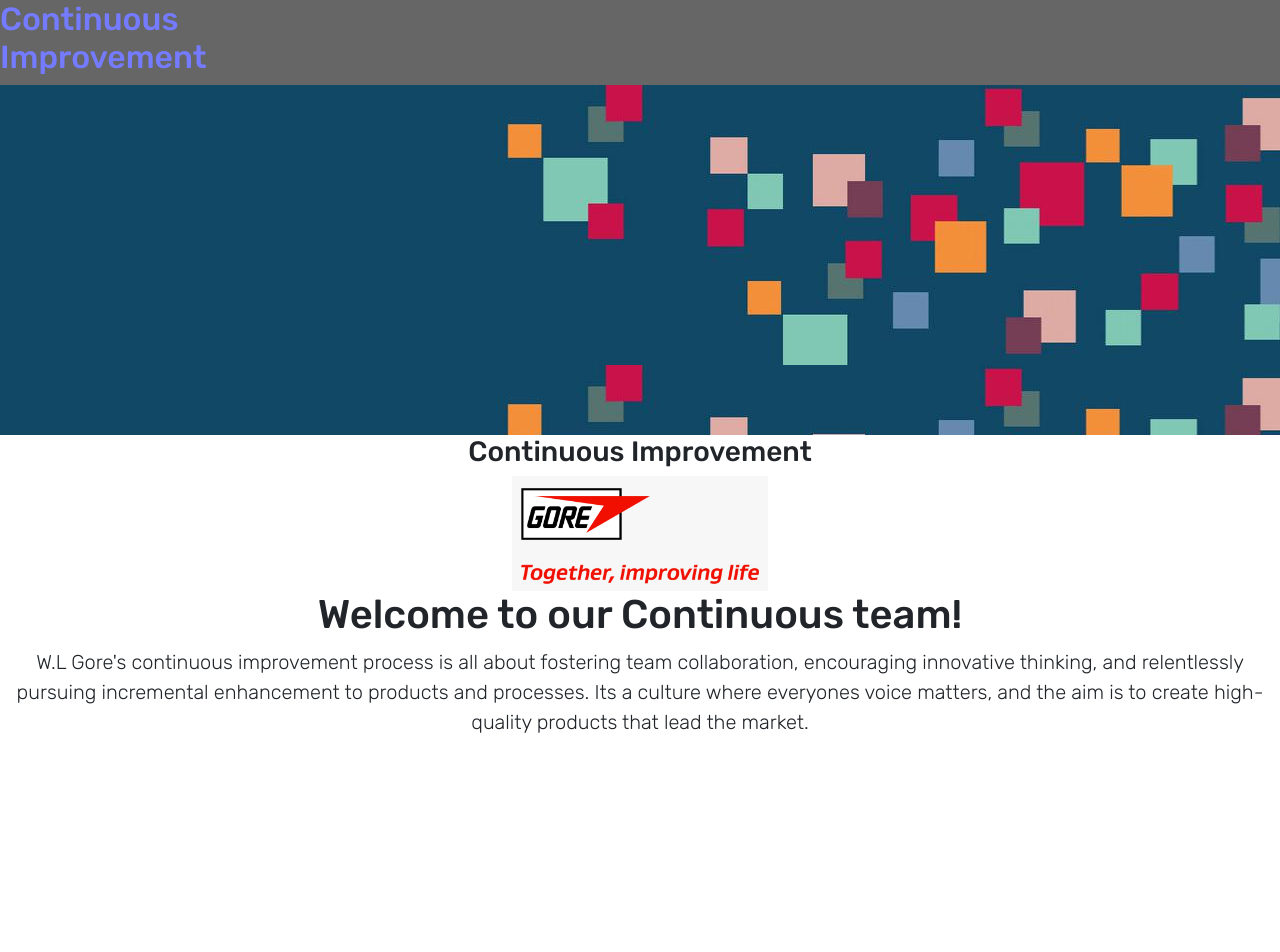
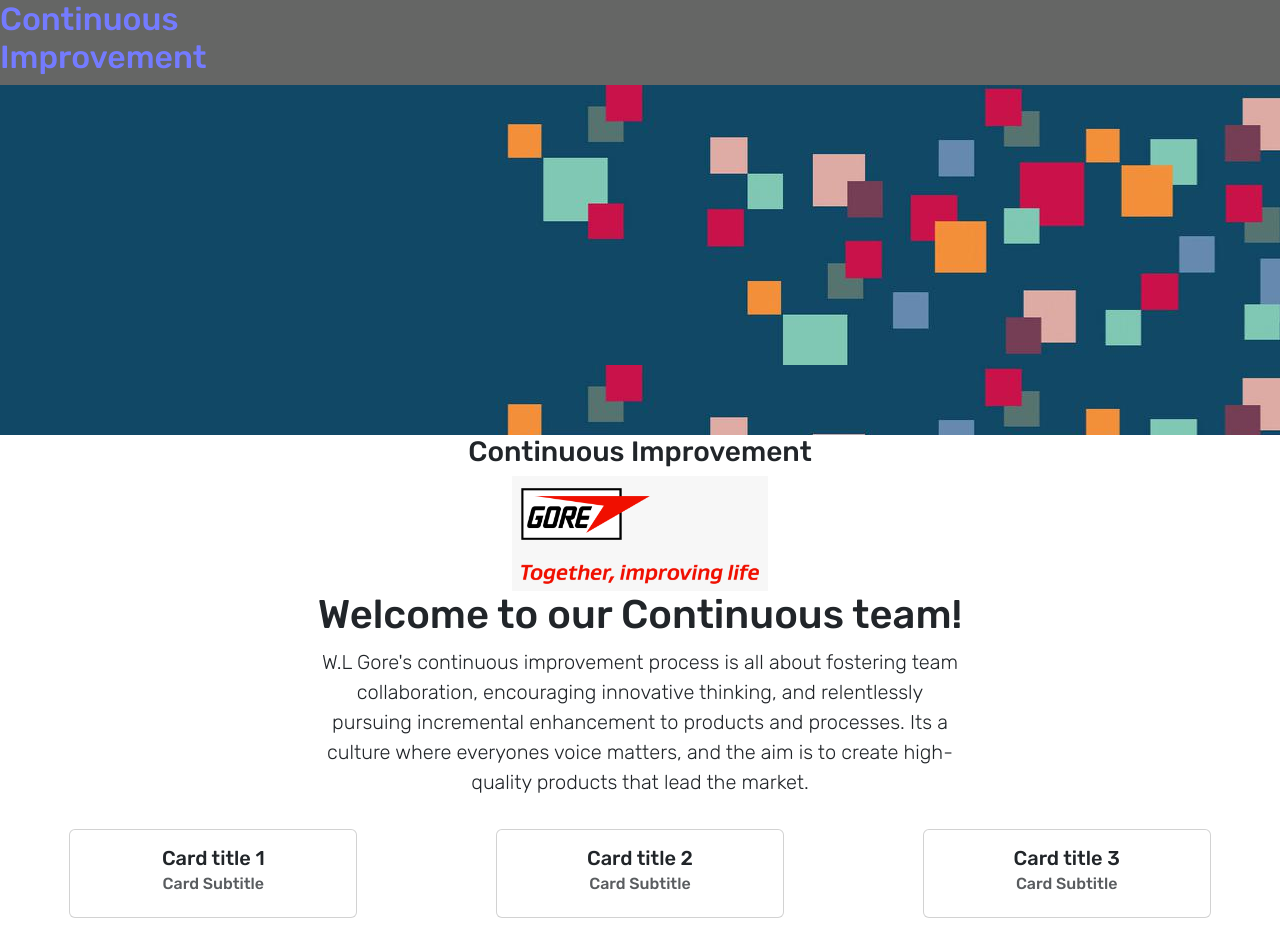
Before and after one commit to aestrella0140/REACT--Project-Management, a React (Vite) app in the folder client/: page / in a window 1280 px wide. Shown: the top 952 px of the page. Built offline with nearby package versions, Linux system fonts and the light colour scheme.

Commit message:
flip card creation using css

```diff
--- a/client/src/pages/landingPage.jsx
+++ b/client/src/pages/landingPage.jsx
@@ -19,28 +19,45 @@ const LandingPage = () => {
         <div className="inner">
           <img className="img-fluid width-50" src={goreLogo} alt="Gore Logo" />
         </div>
-        <h1 className="cover-heading">
-          Welcome to our Continuous team!
-        </h1>
-
-        <p className="lead">
-          W.L Gore's continuous improvement process is all about fostering team
-          collaboration, encouraging innovative thinking, and relentlessly
-          pursuing incremental enhancement to products and processes. Its a
-          culture where everyones voice matters, and the aim is to create
-          high-quality products that lead the market.
+        <h1 className="cover-heading">Welcome to our Continuous team!</h1>
+        <div className="d-flex flex-column justify-content-center align-items-center vh-50">
+          <p className="w-50 lead">
+            W.L Gore's continuous improvement process is all about fostering
+            team collaboration, encouraging innovative thinking, and
+            relentlessly pursuing incremental enhancement to products and
+            processes. Its a culture where everyones voice matters, and the aim
+            is to create high-quality products that lead the market.
           </p>
+        </div>
         <p className="lead"></p>
 
+        {/*want 3 flip cards here */}
+        <div className="d-flex justify-content-around">
+        {[1, 2, 3].map(i => (
+            <div className="card" style={{width: '18rem' }}>
+                <div className="card-body">
+                    <h5 className="card-title">Card title {i}</h5>
+                    <h6 className="card-subtitle mb-2 text-muted">Card Subtitle</h6>
+
+                </div>
+            </div>
+        ))}
+        </div>
+
         <div className="d-flex flex-column justify-content-center align-items-center vh-100">
-        <p className="text-center  w-50 p-3">join a community of innovative thinkers dedicated to continuous improvement. You'll have access to our resources, be able to participate in discussions, share your ideas, and contribute to our ongoing efforts to enhance our products and processes.</p>
+          <p className="text-center  w-50 p-3">
+            join a community of innovative thinkers dedicated to continuous
+            improvement. You'll have access to our resources, be able to
+            participate in discussions, share your ideas, and contribute to our
+            ongoing efforts to enhance our products and processes.
+          </p>
           <div className="d-flex justify-content-center m-2">
             <Link to="/Signup">
               <button className="">Signup</button>
             </Link>
           </div>
           <div>
-          <Link to='/Login'>
+            <Link to="/Login">
               <button>Login</button>
             </Link>
           </div>
```
Lines whose indentation alone changed are shown as unchanged.
